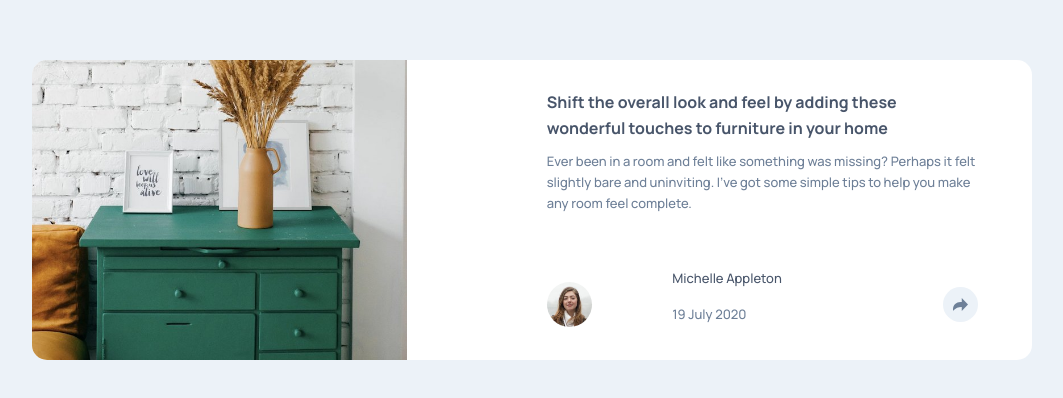
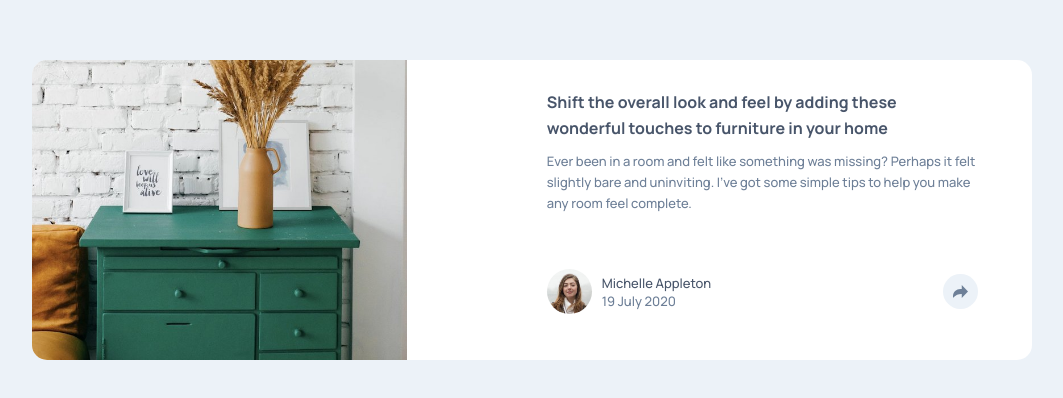
Before and after one commit to cjislegit/articlePreview, a plain HTML site: page index.html in a window 1536 px wide. Shown: the part 198-596 px from the top of the page, without its empty margins (236-1299 px from the left). Drawn offline with Linux system fonts and the light colour scheme.

Commit message:
Added styling to share div to arrange name and date

```diff
--- a/style.css
+++ b/style.css
@@ -42,7 +42,7 @@ body {
 
 .share {
   display: grid;
-  height: 70ps;
+  height: 70px;
   grid-template-columns: auto auto auto;
   grid-template-rows: auto auto;
   padding: 30px 10% 20px 10%;
@@ -138,8 +138,27 @@ body {
     background-repeat: no-repeat;
   }
 
+  .share {
+    grid-template-columns: auto;
+  }
+
   .share,
   .article {
     grid-column-start: 2;
   }
+
+  .share .name,
+  .share .date {
+    grid-column-start: 1;
+    margin-left: 55px;
+  }
+
+  .share .name {
+    grid-row-start: 1;
+    align-self: end;
+  }
+
+  .share .date {
+    grid-row-start: 2;
+  }
 }
```
